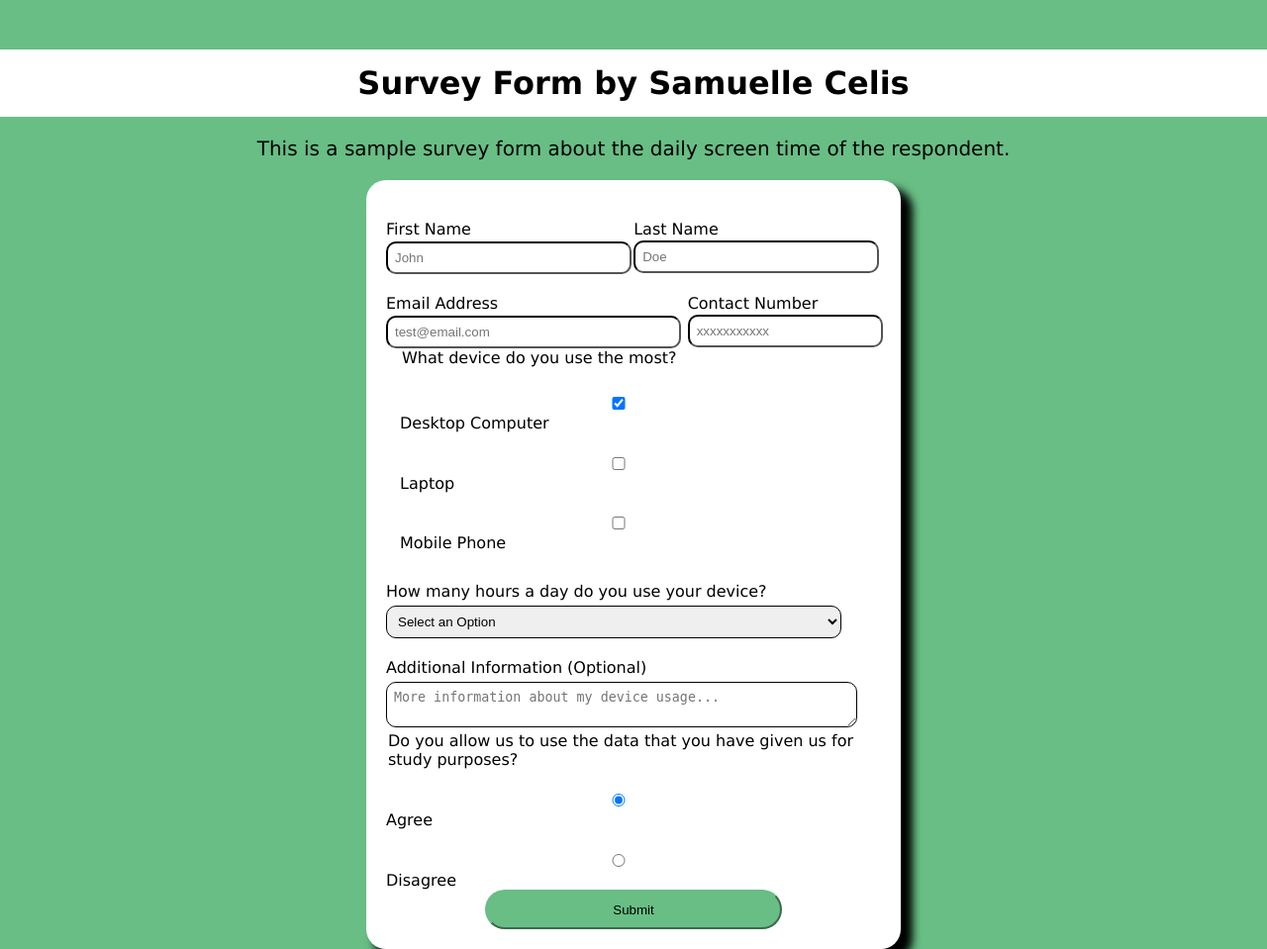
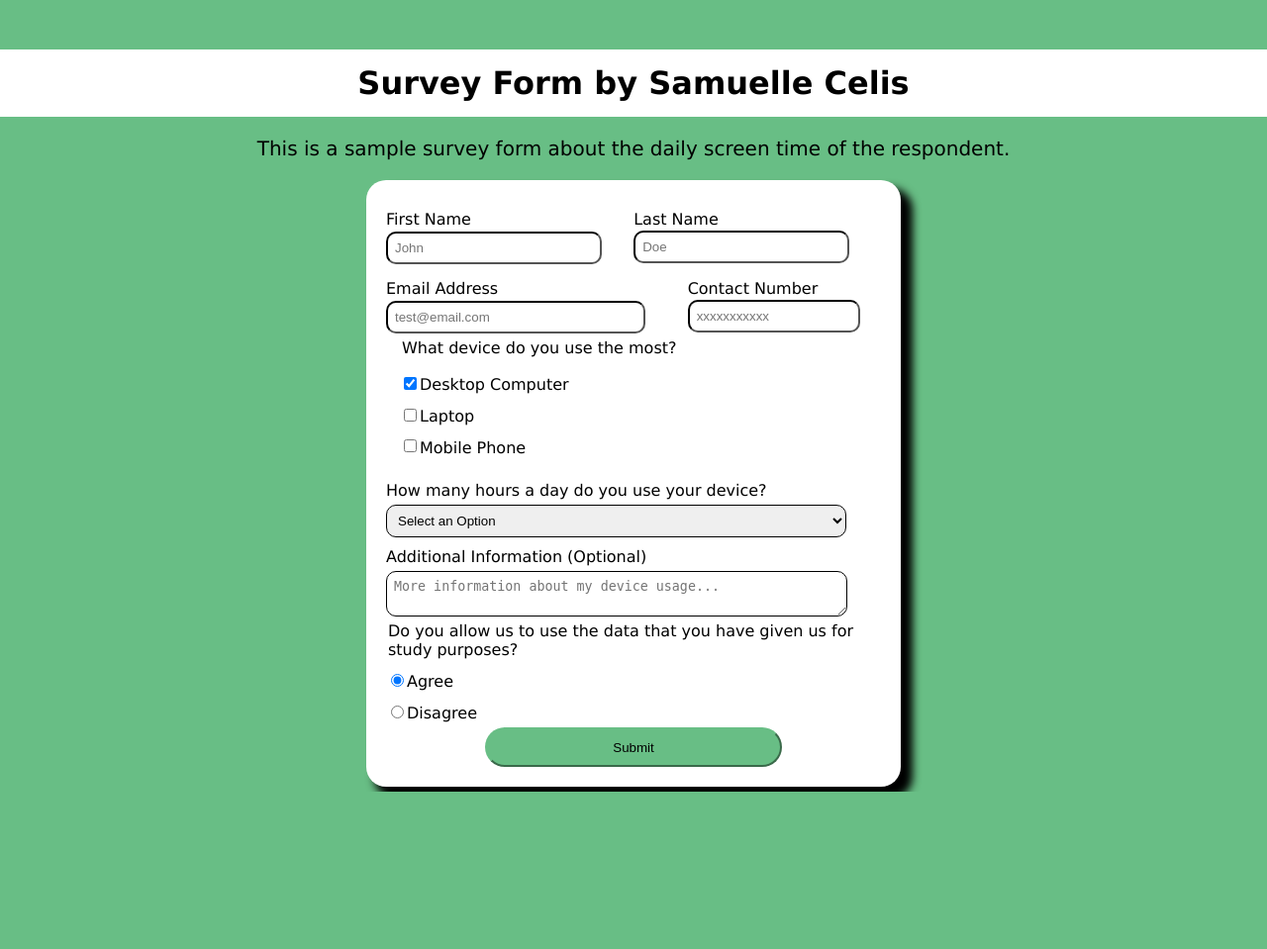
Before and after one commit to SamuelleC/233948895-Celis, a PHP site: page /survey/index.html in a window 1280 px wide. Shown: the whole page at 99% size. After the commit the page ends 800 px from the top, so only its background shows below. Run offline with PHP 8.4, Linux system fonts and the light colour scheme.

Commit message:
Finalized my survey form.

```diff
--- a/freecodecamp/survey/styles.css
+++ b/freecodecamp/survey/styles.css
@@ -39,17 +39,27 @@ p {
 
 label {
     display: block;
-    margin-top: 20px;
+    margin-top: 10px;
+    margin-bottom: 5px;
 }
-
-
 
 input, textarea, select {
     border-radius: 10px;
     border-color: black;
-    width: 92%;
     padding: 7px;
     margin-top: 1%;
+}
+
+input[type="number"], input[type="text"], input[type="email"] {
+    width: 80%;
+}
+textarea {
+    display: block;
+    width: 90%;
+}
+
+select{
+    width: 93%;
 }
 
 fieldset {
```
Also changed, not shown: freecodecamp/survey/index.html (line endings or trailing spaces).
